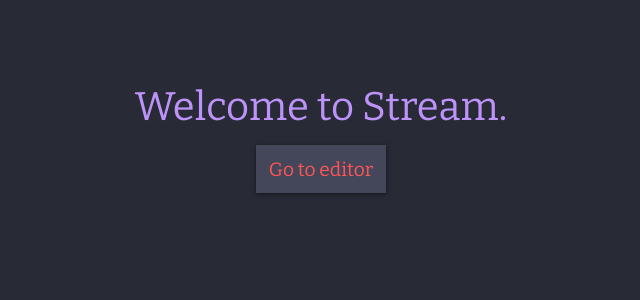
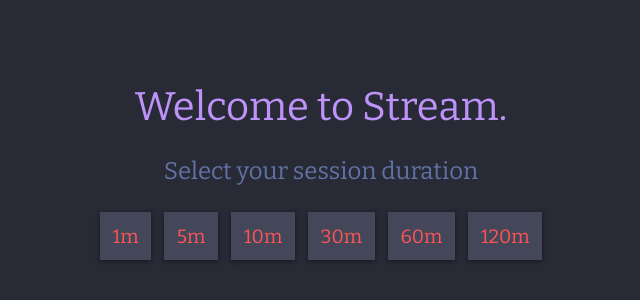
Before and after one commit to Arrow7000/streamtype, a React (Vite) app: page / in a window 1280 px wide. Shown: the part 184-484 px from the top of the page, without its empty margins (319-959 px from the left). Built offline with nearby package versions, Linux system fonts and the light colour scheme.

Commit message:
Add session length selector

```diff
--- a/src/js/App.tsx
+++ b/src/js/App.tsx
@@ -1,4 +1,4 @@
-import React from "react";
+import React, { useState } from "react";
 import {
     BrowserRouter as Router,
     Route,
@@ -7,17 +7,22 @@ import {
 } from "react-router-dom";
 import styled from "styled-components";
 
-import { ConnectedEditor } from "./Editor";
+import Editor from "./Editor";
 import { Home } from "./Home";
 
 interface CustomRouteComponentProps {
     path: string;
 }
 
+interface AppEditorProps {
+    sessionLength: number;
+}
+
 const EditorView = ({
     location,
-    path
-}: RouteComponentProps & CustomRouteComponentProps) => {
+    path,
+    sessionLength
+}: RouteComponentProps & CustomRouteComponentProps & AppEditorProps) => {
     const isWriteRoute = location.pathname === path;
 
     const msUntilDeletion = 5000; // change before committing
@@ -26,7 +31,12 @@ const EditorView = ({
         return null;
     }
 
-    return <ConnectedEditor totalTimeUntilDeletion={msUntilDeletion} />;
+    return (
+        <Editor
+            totalTimeUntilDeletion={msUntilDeletion}
+            sessionLength={sessionLength}
+        />
+    );
 };
 
 const EditorViewWithRouter = withRouter(EditorView);
@@ -57,11 +67,21 @@ const AppStyled = styled.div`
  */
 
 export default function App() {
+    const defaultSessionLen = 5;
+    const [sessionLen, setSessionLen] = useState(defaultSessionLen);
+
     return (
         <Router>
             <AppStyled>
-                <Route exact path="/" component={Home} />
-                <EditorViewWithRouter path="/write" />
+                <Route
+                    exact
+                    path="/"
+                    component={() => <Home setSessionLength={setSessionLen} />}
+                />
+                <EditorViewWithRouter
+                    path="/write"
+                    sessionLength={sessionLen}
+                />
             </AppStyled>
         </Router>
     );
--- a/src/js/Editor.tsx
+++ b/src/js/Editor.tsx
@@ -5,6 +5,7 @@ import { transparentize, darken } from "polished";
 import useEditor, { EditorProps } from "./useEditor";
 import * as theme from "./Theme";
 import LinkButton from "./LinkButton";
+import downloadFile from "./downloadFile";
 
 interface TextAreaProps {
     textOpacity: number;
@@ -113,20 +114,7 @@ interface EditorComponentProps extends EditorProps {
     sessionLengthRemaining: number;
 }
 
-function download(filename: string, text: string) {
-    const element = document.createElement("a");
-    element.setAttribute(
-        "href",
-        "data:text/plain;charset=utf-8," + encodeURIComponent(text)
-    );
-    element.setAttribute("download", filename);
-    element.style.display = "none";
-    document.body.appendChild(element);
-    element.click();
-    document.body.removeChild(element);
-}
-
-export default function Editor({
+export function Editor({
     text,
     changeText,
     sessionLengthRemaining,
@@ -172,10 +160,12 @@ export default function Editor({
             />
             {!sessionOngoing && (
                 <ExportMenu>
-                    <MenuButton onClick={() => download("download.txt", text)}>
+                    <MenuButton
+                        onClick={() => downloadFile("stream.txt", text)}
+                    >
                         Export as .txt
                     </MenuButton>
-                    <MenuButton onClick={() => download("download.md", text)}>
+                    <MenuButton onClick={() => downloadFile("stream.md", text)}>
                         Export as .md
                     </MenuButton>
                 </ExportMenu>
@@ -184,12 +174,13 @@ export default function Editor({
     );
 }
 
-export const ConnectedEditor = ({
-    totalTimeUntilDeletion
+export default function ConnectedEditor({
+    totalTimeUntilDeletion,
+    sessionLength
 }: {
     totalTimeUntilDeletion: number;
-}) => {
-    const sessLen = 5 * 60 * 1000;
-    const editor = useEditor(sessLen, totalTimeUntilDeletion);
+    sessionLength: number;
+}) {
+    const editor = useEditor(sessionLength, totalTimeUntilDeletion);
     return <Editor {...editor} />;
-};
+}
--- a/src/js/Home.tsx
+++ b/src/js/Home.tsx
@@ -29,6 +29,13 @@ const Header = styled.h1`
     font-weight: normal;
 `;
 
+const SubHeader = styled.h2`
+    margin-top: 0;
+    font-size: 1.5rem;
+    color: ${theme.subHeaderText};
+    font-weight: normal;
+`;
+
 const Button = styled(LinkButton)`
     border: none;
     background-color: ${theme.buttonBg};
@@ -36,6 +43,7 @@ const Button = styled(LinkButton)`
     cursor: pointer;
     font-size: 1.2rem;
     padding: 0.8rem;
+    margin: 0.4rem;
     font-weight: normal;
     box-shadow: 0 1px 5px ${transparentize(0.5, "black")};
     text-decoration: none;
@@ -47,12 +55,33 @@ const Button = styled(LinkButton)`
     }
 `;
 
-export function Home() {
+const ButtonRow = styled.div`
+    display: flex;
+    flex-wrap: wrap;
+    justify-content: center;
+`;
+
+interface HomeProps {
+    setSessionLength: (len: number) => void;
+}
+
+export function Home({ setSessionLength }: HomeProps) {
     return (
         <HomeStyled>
             <MainSection>
                 <Header>Welcome to Stream.</Header>
-                <Button to="/write">Go to editor</Button>
+                <SubHeader>Select your session duration</SubHeader>
+                <ButtonRow>
+                    {[1, 5, 10, 30, 60, 120].map(length => (
+                        <Button
+                            to="/write"
+                            onClick={() => setSessionLength(length)}
+                            key={length}
+                        >
+                            {length}m
+                        </Button>
+                    ))}
+                </ButtonRow>
             </MainSection>
         </HomeStyled>
     );
--- a/src/js/LinkButton.tsx
+++ b/src/js/LinkButton.tsx
@@ -7,6 +7,7 @@ const LinkButton = ({
     warn,
     warnMessage,
     title,
+    onClick,
     staticContext, // throws an error if passed to button as part of ...rest
     match, // not needed in <a/> element
     location, // not needed in <a/> element
@@ -16,6 +17,7 @@ const LinkButton = ({
     warn?: boolean;
     warnMessage?: string;
     title?: string;
+    onClick?: (event: React.MouseEvent<HTMLAnchorElement, MouseEvent>) => void;
 }) => {
     return (
         <a
@@ -24,6 +26,10 @@ const LinkButton = ({
             href={to}
             onClick={e => {
                 e.preventDefault();
+
+                if (onClick) {
+                    onClick(e);
+                }
 
                 const goToLink = () => history.push(to);
 
--- a/src/js/Theme.ts
+++ b/src/js/Theme.ts
@@ -17,6 +17,7 @@ export const buttonBg = selection;
 export const buttonPrimary = red;
 
 export const headerText = purple;
+export const subHeaderText = comment;
 
 export const editorText = orange;
 export const caret = purple;
--- /dev/null
+++ b/src/js/downloadFile.tsx
@@ -0,0 +1,12 @@
+export default function download(filename: string, text: string) {
+    const element = document.createElement("a");
+    element.setAttribute(
+        "href",
+        "data:text/plain;charset=utf-8," + encodeURIComponent(text)
+    );
+    element.setAttribute("download", filename);
+    element.style.display = "none";
+    document.body.appendChild(element);
+    element.click();
+    document.body.removeChild(element);
+}
--- a/src/js/useEditor.tsx
+++ b/src/js/useEditor.tsx
@@ -16,7 +16,9 @@ export default function useEditor(
 ): EditorProps {
     const [text, updateText] = useState("");
 
-    const [sessionRemaining, setSessionRemaining] = useState(sessionLength);
+    const [sessionRemaining, setSessionRemaining] = useState(
+        sessionLength * 60 * 1000
+    );
 
     const restartSession = () => setSessionRemaining(sessionLength);
 
```
